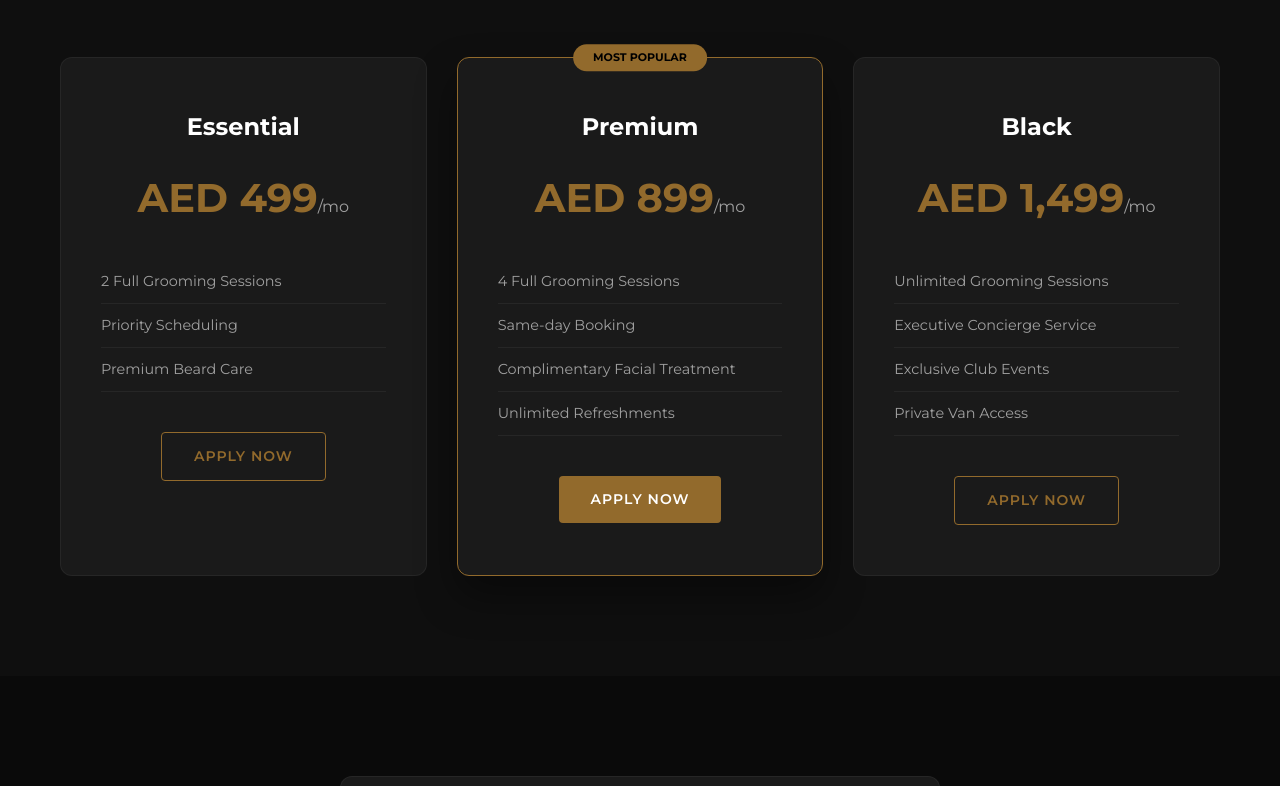
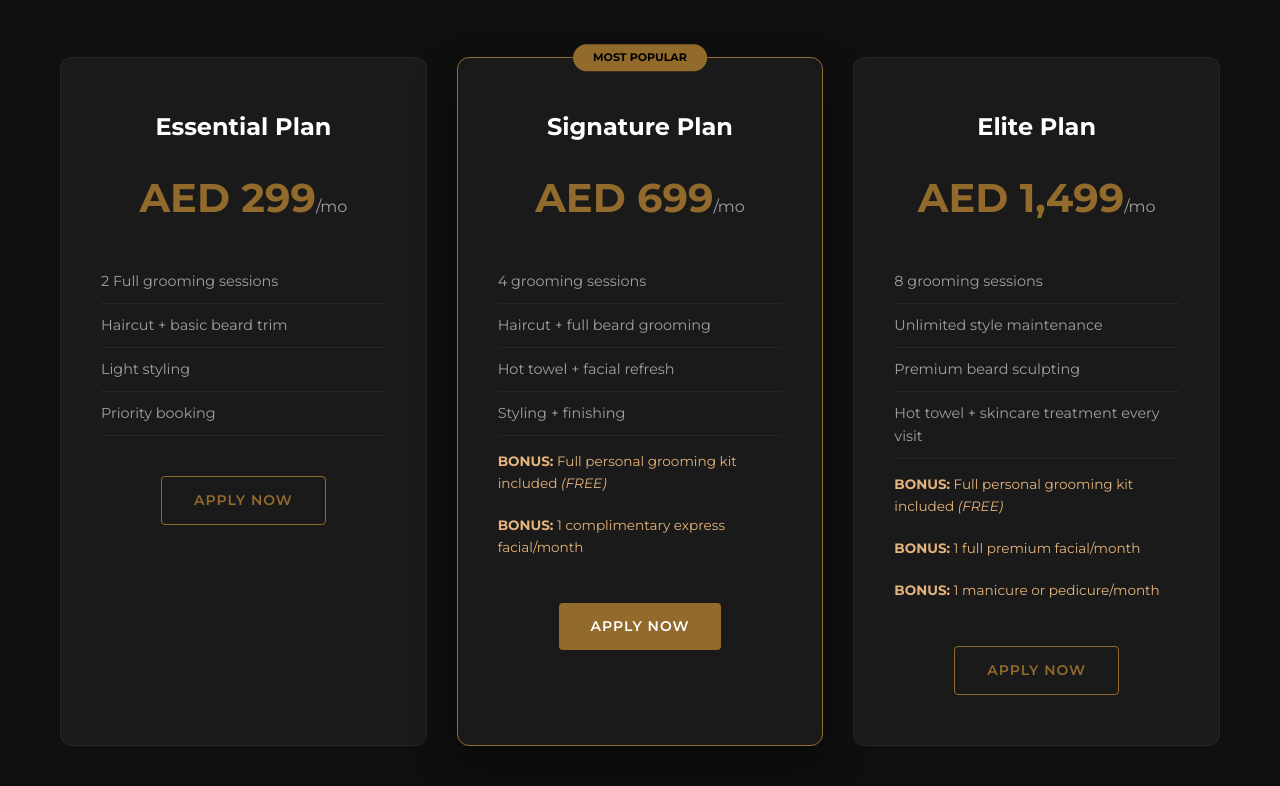
Before and after one commit to kilicacrv/maridygroominclub, a website built with Vite: page index.html in a window 1280 px wide. Shown: the part 2595-3381 px from the top of the page. Built offline with nearby package versions, Linux system fonts and the light colour scheme; no server answers.

Commit message:
Update pricing plans, text, and images for grooming kit and premium experience

```diff
--- a/index.html
+++ b/index.html
@@ -55,7 +55,7 @@
 
     <section class="offer" id="offer">
         <div class="container text-center">
-            <h2 class="reveal">Founding Membership</h2>
+            <h2 class="reveal">Founding Members</h2>
             <p class="reveal">Limited spots available for our exclusive launch. Secure your place in the UAE's most elite grooming circle.</p>
             <div class="badge reveal">Launching Soon</div>
         </div>
@@ -102,35 +102,41 @@
             <h2 class="text-center reveal">Membership Tiers</h2>
             <div class="grid grid-3">
                 <div class="pricing-card reveal">
-                    <h3>Essential</h3>
-                    <div class="price">AED 499<span>/mo</span></div>
+                    <h3>Essential Plan</h3>
+                    <div class="price">AED 299<span>/mo</span></div>
                     <ul>
-                        <li>2 Full Grooming Sessions</li>
-                        <li>Priority Scheduling</li>
-                        <li>Premium Beard Care</li>
+                        <li>2 Full grooming sessions</li>
+                        <li>Haircut + basic beard trim</li>
+                        <li>Light styling</li>
+                        <li>Priority booking</li>
                     </ul>
                     <a href="#apply" class="btn btn-outline">Apply Now</a>
                 </div>
                 <div class="pricing-card popular reveal">
                     <div class="popular-tag">Most Popular</div>
-                    <h3>Premium</h3>
-                    <div class="price">AED 899<span>/mo</span></div>
+                    <h3>Signature Plan</h3>
+                    <div class="price">AED 699<span>/mo</span></div>
                     <ul>
-                        <li>4 Full Grooming Sessions</li>
-                        <li>Same-day Booking</li>
-                        <li>Complimentary Facial Treatment</li>
-                        <li>Unlimited Refreshments</li>
+                        <li>4 grooming sessions</li>
+                        <li>Haircut + full beard grooming</li>
+                        <li>Hot towel + facial refresh</li>
+                        <li>Styling + finishing</li>
+                        <li class="bonus"><strong>BONUS:</strong> Full personal grooming kit included <em>(FREE)</em></li>
+                        <li class="bonus"><strong>BONUS:</strong> 1 complimentary express facial/month</li>
                     </ul>
                     <a href="#apply" class="btn btn-primary">Apply Now</a>
                 </div>
                 <div class="pricing-card reveal">
-                    <h3>Black</h3>
+                    <h3>Elite Plan</h3>
                     <div class="price">AED 1,499<span>/mo</span></div>
                     <ul>
-                        <li>Unlimited Grooming Sessions</li>
-                        <li>Executive Concierge Service</li>
-                        <li>Exclusive Club Events</li>
-                        <li>Private Van Access</li>
+                        <li>8 grooming sessions</li>
+                        <li>Unlimited style maintenance</li>
+                        <li>Premium beard sculpting</li>
+                        <li>Hot towel + skincare treatment every visit</li>
+                        <li class="bonus"><strong>BONUS:</strong> Full personal grooming kit included <em>(FREE)</em></li>
+                        <li class="bonus"><strong>BONUS:</strong> 1 full premium facial/month</li>
+                        <li class="bonus"><strong>BONUS:</strong> 1 manicure or pedicure/month</li>
                     </ul>
                     <a href="#apply" class="btn btn-outline">Apply Now</a>
                 </div>
@@ -180,9 +186,9 @@
                     <div class="form-group">
                         <label for="membership">Preferred Membership</label>
                         <select id="membership" name="membership" required>
-                            <option value="essential">Essential</option>
-                            <option value="premium" selected>Premium (Most Popular)</option>
-                            <option value="black">Black Card</option>
+                            <option value="essential">Essential Plan</option>
+                            <option value="signature" selected>Signature Plan (Most Popular)</option>
+                            <option value="elite">Elite Plan</option>
                         </select>
                     </div>
                     <button type="submit" class="btn btn-primary btn-block">Apply for Membership</button>
--- a/style.css
+++ b/style.css
@@ -377,6 +377,14 @@ h1, h2, h3 {
     border-bottom: 1px solid rgba(255, 255, 255, 0.05);
 }
 
+.pricing-card ul li.bonus {
+    color: var(--accent-light);
+    font-size: 0.85rem;
+    border-bottom: none;
+    padding-top: 15px;
+    padding-bottom: 5px;
+}
+
 /* Application Form */
 .application {
     padding: 100px 0;
```
Also changed, not shown: luxury_interior_barber.jpg, premium_grooming_kit.jpg.
